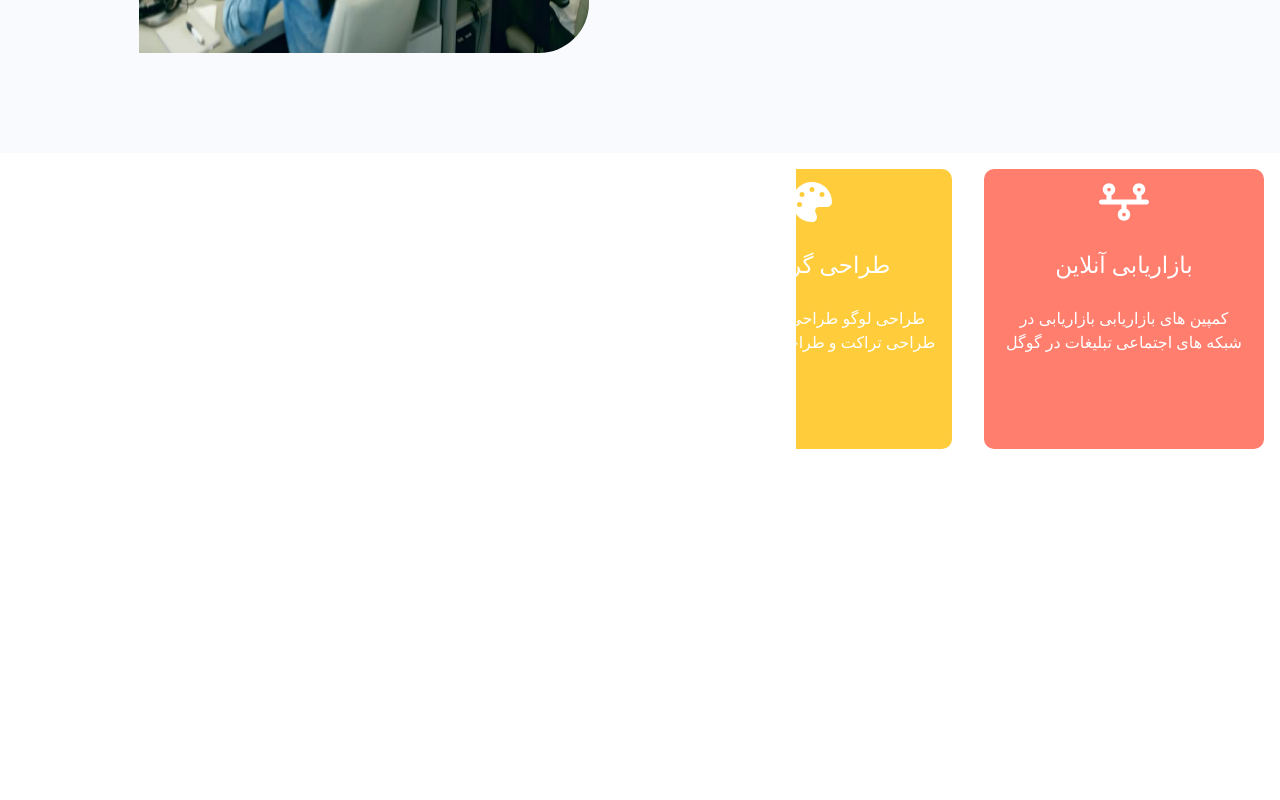
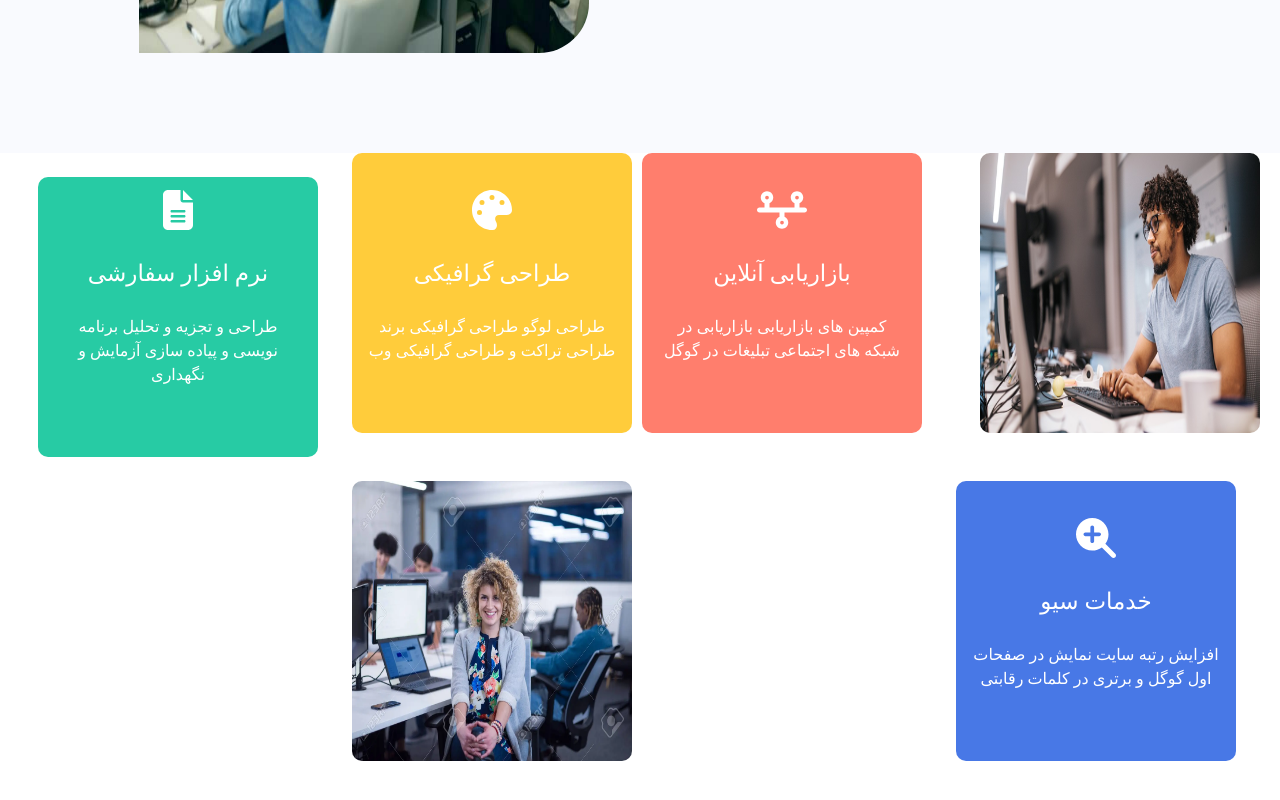
Before and after one commit to mohammad0117/netware-responsive-by-react.js, a React (Create React App) app: page / in a window 1280 px wide. Shown: the part 682-1482 px from the top of the page. Before the commit the page ends 1365 px from the top, so only its background shows below. Built offline with nearby package versions, Linux system fonts and the light colour scheme.

Commit message:
develop main-page component

```diff
--- a/src/assets/css/main-page.css
+++ b/src/assets/css/main-page.css
@@ -37,11 +37,26 @@
   }
 }
 
-@media screen and (min-width: 300px) {
+@media screen and (max-width: 505px) {
   .main-page__items__wrapper {
     width: 484px;
     overflow-x: scroll;
     height: 330px;
+  }
+}
+
+@media screen and (min-width: 1023px) {
+  .grid {
+    --bs-gutter-x: 1.5rem;
+    --bs-gutter-y: 0;
+    display: -webkit-box;
+    display: -ms-flexbox;
+    display: flex;
+    -ms-flex-wrap: wrap;
+        flex-wrap: wrap;
+    margin-top: calc(-1 * var(--bs-gutter-y));
+    margin-right: calc(-.5 * var(--bs-gutter-x));
+    margin-left: calc(-.5 * var(--bs-gutter-x));
   }
 }
 
@@ -99,7 +114,7 @@
   margin-bottom: 200px;
 }
 
-.main-page .main-page__items .main-page__items__wrapper div {
+.main-page .main-page__items .main-page__items__wrapper .main-page__items__wrapper__card {
   width: 280px;
   height: 280px;
   border-radius: 10px;
--- a/src/components/main-page.jsx
+++ b/src/components/main-page.jsx
@@ -83,12 +83,15 @@
               ></FontAwesomeIcon>
             </button>
           </Col>
-          <Col xs={12} className="main-page__items">
-            <div className="main-page__items__wrapper d-flex py-3">
-              <div className="picture d-none">
+          <Col xs={12} className="main-page__items px-3">
+            <div className="main-page__items__wrapper grid d-flex pt-3 ps-3 pt-lg-0 ps-lg-0 p-3">
+              <Col  className="d-none d-lg-block">
+                <div className="main-page__items__wrapper__card picture px-0">
                   <img src={softWareDeveloper} alt="" />
                 </div>
-              <div className="second d-flex flex-column justify-content-center mx-3">
+              </Col>
+              <Col>
+                <div className="main-page__items__wrapper__card second d-flex flex-column justify-content-center ms-3 ms-lg-0 mx-lg-4 pt-lg-5">
                   <FontAwesomeIcon
                     className="fa-time-line mt-5"
                     icon={faTimeline}
@@ -101,7 +104,9 @@
                     گوگل
                   </p>
                 </div>
-              <div className="third d-flex flex-column justify-content-center mx-3">
+              </Col>
+              <Col>
+                <div className="main-page__items__wrapper__card third d-flex flex-column justify-content-center mx-3 mx-lg-0 pt-lg-5">
                   <FontAwesomeIcon
                     className="fa-time-line mt-5"
                     icon={faPalette}
@@ -113,7 +118,9 @@
                     طراحی لوگو طراحی گرافیکی برند طراحی تراکت و طراحی گرافیکی وب
                   </p>
                 </div>
-              <div className="fourth d-flex flex-column justify-content-center mx-3 pt-4">
+              </Col>
+              <Col>
+                <div className="main-page__items__wrapper__card fourth d-flex flex-column justify-content-center mx-3 mx-lg-0  pt-4 mt-lg-4">
                   <FontAwesomeIcon
                     className="fa-time-line mt-5"
                     icon={faFileAlt}
@@ -126,7 +133,9 @@
                     نگهداری
                   </p>
                 </div>
-              <div className="fifth d-flex flex-column justify-content-center mx-3">
+              </Col>
+              <Col>
+                <div className="main-page__items__wrapper__card fifth d-flex flex-column justify-content-center mx-3 mx-lg-4 mt-lg-4 pt-lg-5">
                   <FontAwesomeIcon
                     className="fa-time-line mt-5"
                     icon={faMagnifyingGlassPlus}
@@ -139,9 +148,12 @@
                     رقابتی
                   </p>
                 </div>
-              <div className="picture mt-5 d-none">
+              </Col>
+              <Col className="d-none d-lg-block">
+                <div className="main-page__items__wrapper__card picture  d-none d-lg-block px-0  mt-lg-4">
                   <img src={woman} alt="" />
                 </div>
+              </Col>
             </div>
           </Col>
         </Container>
--- a/src/scss/main-page.scss
+++ b/src/scss/main-page.scss
@@ -53,13 +53,29 @@
         padding-left: 114px !important;
     }
 }
-@media screen and (min-width: 300px){
-.main-page__items__wrapper{
-    width: 484px;
-    overflow-x: scroll;
-    height: 330px;
+
+@media screen and (max-width: 505px) {
+    .main-page__items__wrapper {
+        width: 484px;
+        overflow-x: scroll;
+        height: 330px;
+
+    }
+
 }
+
+ @media screen and (min-width: 1023px) {
+    .grid {
+        --bs-gutter-x: 1.5rem;
+        --bs-gutter-y: 0;
+        display: flex;
+        flex-wrap: wrap;
+        margin-top: calc(-1 * var(--bs-gutter-y));
+        margin-right: calc(-.5 * var(--bs-gutter-x));
+        margin-left: calc(-.5 * var(--bs-gutter-x));
+    }
 }
+
 .main-page {
 
     .main-page__desc {
@@ -131,8 +147,9 @@
         // padding-right: 230px;
         // padding-left: 188px;
         margin-bottom: 200px;
+
         .main-page__items__wrapper {
-            div {
+            .main-page__items__wrapper__card {
                 width: 280px;
                 height: 280px;
                 border-radius: 10px;
```
Also changed, not shown: 1 other file (tests, documents, lock files or other folders). Lines whose indentation alone changed are shown as unchanged.
